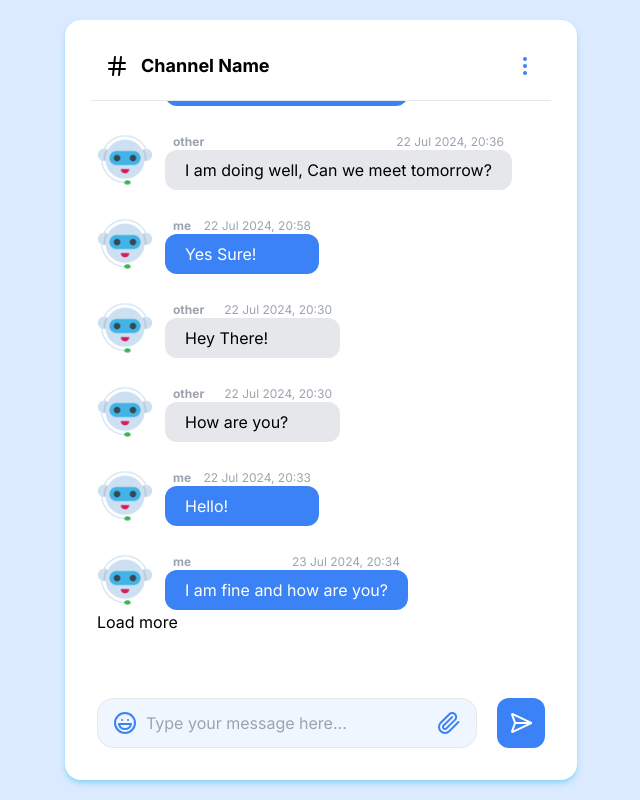
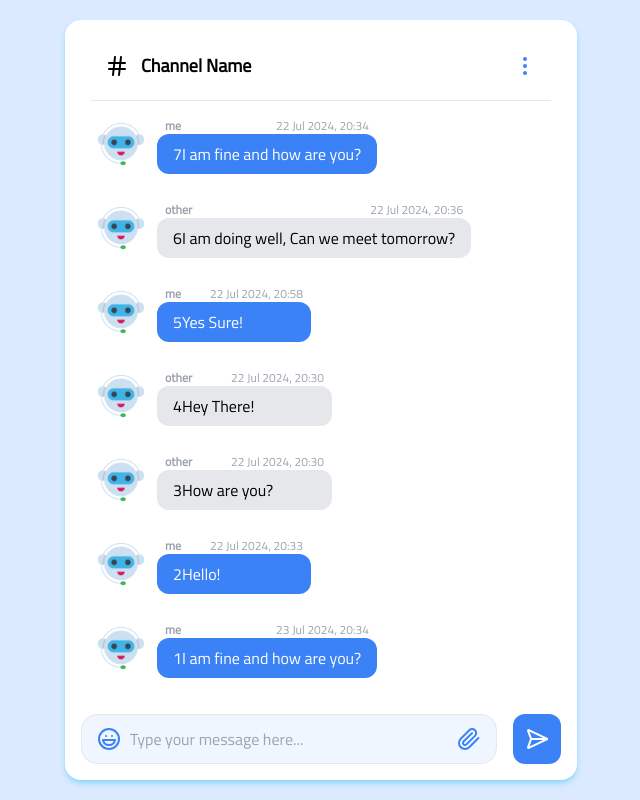
Before and after one commit to DiscordCataloger/sync, a Next.js app: page /chat in a window 1280 px wide. Shown: the whole page, without its empty margins (319-959 px from the left). Built offline with nearby package versions, Linux system fonts and the light colour scheme.

Commit message:
add loading older msg, emoji picker, some transitions

```diff
--- a/package.json
+++ b/package.json
@@ -9,6 +9,8 @@
     "lint": "next lint"
   },
   "dependencies": {
+    "emoji-picker-react": "^4.11.1",
+    "framer-motion": "^11.3.12",
     "lucide-react": "^0.414.0",
     "next": "14.2.5",
     "react": "^18",
--- a/src/app/(backend)/getChannelMsg.js
+++ b/src/app/(backend)/getChannelMsg.js
@@ -5,127 +5,250 @@ export const getChannelMsg = (offset, limit) => {
     {
       icon: "/chat_bot.png",
       from: "Daniel",
-      text: "Hey There!",
+      text: "40 There!",
       time: "22 Jul 2024, 20:30",
     },
     {
       icon: "/chat_bot.png",
       from: "Jonathan",
-      text: "How are you?",
+      text: "39 are you?",
       time: "22 Jul 2024, 20:30",
     },
     {
       icon: "/chat_bot.png",
       from: "me",
-      text: "Hello!",
+      text: "38!",
       time: "22 Jul 2024, 20:33",
     },
     {
       icon: "/chat_bot.png",
       from: "me",
-      text: "I am fine and how are you?",
+      text: "37 am fine and how are you?",
       time: "22 Jul 2024, 20:34",
     },
     {
       icon: "/chat_bot.png",
       from: "other",
-      text: "I am doing well, Can we meet tomorrow?",
+      text: "36 am doing well, Can we meet tomorrow?",
       time: "22 Jul 2024, 20:36",
     },
     {
       icon: "/chat_bot.png",
       from: "me",
-      text: "Yes Sure!",
+      text: "35 Sure!",
       time: "22 Jul 2024, 20:58",
     },
     {
       from: "other",
-      text: "Hey There!",
+      text: "14Hey There!",
+      time: "34 Jul 2024, 20:30",
+      icon: "/chat_bot.png",
+    },
+    {
+      icon: "/chat_bot.png",
+      from: "other",
+      text: "33How are you?",
+      time: "22 Jul 2024, 20:30",
+    },
+    {
+      icon: "/chat_bot.png",
+      from: "me",
+      text: "32Hello!",
+      time: "22 Jul 2024, 20:33",
+    },
+    {
+      icon: "/chat_bot.png",
+      from: "me",
+      text: "31I am fine and how are you?",
+      time: "23 Jul 2024, 20:34",
+    },
+    {
+      icon: "/chat_bot.png",
+      from: "Daniel",
+      text: "30Hey There!",
+      time: "22 Jul 2024, 20:30",
+    },
+    {
+      icon: "/chat_bot.png",
+      from: "Jonathan",
+      text: "29How are you?",
+      time: "22 Jul 2024, 20:30",
+    },
+    {
+      icon: "/chat_bot.png",
+      from: "me",
+      text: "28Hello!",
+      time: "22 Jul 2024, 20:33",
+    },
+    {
+      icon: "/chat_bot.png",
+      from: "me",
+      text: "27I am fine and how are you?",
+      time: "22 Jul 2024, 20:34",
+    },
+    {
+      icon: "/chat_bot.png",
+      from: "other",
+      text: "26I am doing well, Can we meet tomorrow?",
+      time: "22 Jul 2024, 20:36",
+    },
+    {
+      icon: "/chat_bot.png",
+      from: "me",
+      text: "25Yes Sure!",
+      time: "22 Jul 2024, 20:58",
+    },
+    {
+      from: "other",
+      text: "24Hey There!",
       time: "22 Jul 2024, 20:30",
       icon: "/chat_bot.png",
     },
     {
       icon: "/chat_bot.png",
       from: "other",
-      text: "How are you?",
+      text: "23How are you?",
       time: "22 Jul 2024, 20:30",
     },
     {
       icon: "/chat_bot.png",
       from: "me",
-      text: "Hello!",
+      text: "22Hello!",
       time: "22 Jul 2024, 20:33",
     },
     {
       icon: "/chat_bot.png",
       from: "me",
-      text: "I am fine and how are you?",
+      text: "21I am fine and how are you?",
       time: "23 Jul 2024, 20:34",
     },
     {
       icon: "/chat_bot.png",
       from: "Daniel",
-      text: "Hey There!",
+      text: "20Hey There!",
       time: "22 Jul 2024, 20:30",
     },
     {
       icon: "/chat_bot.png",
       from: "Jonathan",
-      text: "How are you?",
+      text: "19How are you?",
       time: "22 Jul 2024, 20:30",
     },
     {
       icon: "/chat_bot.png",
       from: "me",
-      text: "Hello!",
+      text: "18Hello!",
       time: "22 Jul 2024, 20:33",
     },
     {
       icon: "/chat_bot.png",
       from: "me",
-      text: "I am fine and how are you?",
+      text: "17I am fine and how are you?",
       time: "22 Jul 2024, 20:34",
     },
     {
       icon: "/chat_bot.png",
       from: "other",
-      text: "I am doing well, Can we meet tomorrow?",
+      text: "16I am doing well, Can we meet tomorrow?",
       time: "22 Jul 2024, 20:36",
     },
     {
       icon: "/chat_bot.png",
       from: "me",
-      text: "Yes Sure!",
+      text: "15es Sure!",
       time: "22 Jul 2024, 20:58",
     },
     {
       from: "other",
-      text: "Hey There!",
+      text: "14Hey There!",
       time: "22 Jul 2024, 20:30",
       icon: "/chat_bot.png",
     },
     {
       icon: "/chat_bot.png",
       from: "other",
-      text: "How are you?",
+      text: "13How are you?",
       time: "22 Jul 2024, 20:30",
     },
     {
       icon: "/chat_bot.png",
       from: "me",
-      text: "Hello!",
+      text: "12Hello!",
       time: "22 Jul 2024, 20:33",
     },
     {
       icon: "/chat_bot.png",
       from: "me",
-      text: "I am fine and how are you?",
+      text: "11I am fine and how are you?",
+      time: "23 Jul 2024, 20:34",
+    },
+    {
+      icon: "/chat_bot.png",
+      from: "Daniel",
+      text: "10Hey There!",
+      time: "22 Jul 2024, 20:30",
+    },
+    {
+      icon: "/chat_bot.png",
+      from: "Jonathan",
+      text: "9How are you?",
+      time: "22 Jul 2024, 20:30",
+    },
+    {
+      icon: "/chat_bot.png",
+      from: "me",
+      text: "8Hello!",
+      time: "22 Jul 2024, 20:33",
+    },
+    {
+      icon: "/chat_bot.png",
+      from: "me",
+      text: "7I am fine and how are you?",
+      time: "22 Jul 2024, 20:34",
+    },
+    {
+      icon: "/chat_bot.png",
+      from: "other",
+      text: "6I am doing well, Can we meet tomorrow?",
+      time: "22 Jul 2024, 20:36",
+    },
+    {
+      icon: "/chat_bot.png",
+      from: "me",
+      text: "5Yes Sure!",
+      time: "22 Jul 2024, 20:58",
+    },
+    {
+      from: "other",
+      text: "4Hey There!",
+      time: "22 Jul 2024, 20:30",
+      icon: "/chat_bot.png",
+    },
+    {
+      icon: "/chat_bot.png",
+      from: "other",
+      text: "3How are you?",
+      time: "22 Jul 2024, 20:30",
+    },
+    {
+      icon: "/chat_bot.png",
+      from: "me",
+      text: "2Hello!",
+      time: "22 Jul 2024, 20:33",
+    },
+    {
+      icon: "/chat_bot.png",
+      from: "me",
+      text: "1I am fine and how are you?",
       time: "23 Jul 2024, 20:34",
     },
   ];
-  const displayData = data.slice(
-    data.length - offset - limit,
-    data.length - offset
-  );
-  return displayData;
+  data.forEach((e, i) => (e["id"] = i));
+  if (data.length - offset >= 0) {
+    const displayData = data.slice(
+      data.length - offset - limit < 0 ? 0 : data.length - offset - limit,
+      data.length - offset
+    );
+    return displayData.reverse();
+  }
 };
--- a/src/app/(frontend)/(components)/(channelui)/ChannelHeader.js
+++ b/src/app/(frontend)/(components)/(channelui)/ChannelHeader.js
@@ -6,7 +6,7 @@ export default function ChannelHeader({ name }) {
     <>
       <div className="flex justify-between items-center px-10 py-8 pb-5">
         <div className="flex items-center">
-          <Hash className="mr-3 w-6 h-6" />
+          <Hash className="mr-3 w-6 h-6 text-black" />
           <div className="flex flex-col text-lg font-bold text-black">
             {name}
           </div>
--- a/src/app/(frontend)/(components)/(channelui)/InputMessage.js
+++ b/src/app/(frontend)/(components)/(channelui)/InputMessage.js
@@ -1,13 +1,46 @@
 "use client";
+import { useState, useRef, useEffect } from "react";
 import { Paperclip, Laugh, SendHorizontal } from "lucide-react";
+import EmojiPicker from "emoji-picker-react";
 
 export default function InputMessage({ input, setInput, sendMessage }) {
+  const [isEmoji, setIsEmoji] = useState(false);
+  const inputRef = useRef(null);
+  const emojiPickerRef = useRef(null);
+  const emojiIconRef = useRef(null);
+
+  const toggleEmoji = () => {
+    setIsEmoji(!isEmoji);
+  };
+
+  const handleClickOutside = (event) => {
+    if (
+      emojiPickerRef.current &&
+      !emojiPickerRef.current.contains(event.target) &&
+      !emojiIconRef.current.contains(event.target)
+    ) {
+      setIsEmoji(false);
+    }
+  };
+
+  useEffect(() => {
+    if (isEmoji) {
+      document.addEventListener("mousedown", handleClickOutside);
+    } else {
+      document.removeEventListener("mousedown", handleClickOutside);
+    }
+    return () => {
+      document.removeEventListener("mousedown", handleClickOutside);
+    };
+  }, [isEmoji]);
+
   return (
-    <div className="p-8 flex gap-5 justify-center items-center">
+    <div className="p-4 flex gap-4 justify-center items-center relative">
       <div className="relative w-full">
         <Laugh
           className="text-blue-500 absolute left-4 top-1/2 transform -translate-y-1/2 cursor-pointer hover:text-blue-600"
-          onClick={null}
+          onClick={() => toggleEmoji()}
+          ref={emojiIconRef}
         />
         <input
           type="text"
@@ -16,6 +49,7 @@ export default function InputMessage({ input, setInput, sendMessage }) {
           onKeyDown={(e) => e.key === "Enter" && sendMessage()}
           className="w-full px-12 p-3 border rounded-2xl focus:outline-none bg-blue-50 text-black"
           placeholder="Type your message here..."
+          ref={inputRef}
         />
         <Paperclip
           className="text-blue-500 absolute right-4 top-1/2 transform -translate-y-1/2 cursor-pointer hover:text-blue-600"
@@ -28,6 +62,23 @@ export default function InputMessage({ input, setInput, sendMessage }) {
       >
         <SendHorizontal />
       </div>
+      {isEmoji && (
+        <div
+          ref={emojiPickerRef}
+          className="absolute bottom-20 left-1/2 transform -translate-x-1/2 z-10"
+        >
+          <EmojiPicker
+            onEmojiClick={(emoji) => {
+              setInput((prevInput) => `${prevInput}${emoji.emoji}`);
+              setIsEmoji(false);
+              inputRef.current.focus();
+            }}
+            disableSearchBar
+            disableAutoFocus
+            emojiStyle="twitter"
+          />
+        </div>
+      )}
     </div>
   );
 }
--- a/src/app/(frontend)/(components)/(channelui)/MessageItem.js
+++ b/src/app/(frontend)/(components)/(channelui)/MessageItem.js
@@ -22,7 +22,7 @@ export default function MessageItem({ icon, userName, text, time }) {
 
   return (
     <div className={`flex justify-start items-center mt-6`}>
-      <img src={icon} className="mr-3 w-14 h-14 rounded-full" />
+      <img src={icon} className="mr-3 lg:w-12 lg:h-12 w-10 h-10 rounded-full" />
       <div className={`flex flex-col items-start`}>
         <div className="flex w-full justify-between items-center gap-3 text-xs text-gray-400 mt-1 px-2">
           <div className="font-bold">{userName}</div>
@@ -30,7 +30,7 @@ export default function MessageItem({ icon, userName, text, time }) {
         </div>
         <div
           style={{ minWidth: `${userName.length * 7 + 140}px` }}
-          className={`py-2 px-5 rounded-xl text-wrap ${
+          className={`py-2 px-4 rounded-xl text-wrap ${
             userName === "me" ? "bg-blue-500" : "bg-gray-200"
           } ${userName === "me" ? "text-white" : "text-black"}`}
         >
--- a/src/app/(frontend)/(components)/(channelui)/MessageList.js
+++ b/src/app/(frontend)/(components)/(channelui)/MessageList.js
@@ -1,50 +1,60 @@
 "use client";
 import { useEffect, useRef, useState } from "react";
+import { motion } from "framer-motion";
 import style from "../ChannelUI.module.css";
 import MessageItem from "./MessageItem";
 import { getChannelMsg } from "@/app/(backend)/getChannelMsg";
 import { useInView } from "react-intersection-observer";
 
-const NUMBER_OF_MSG_TO_FETCH = 5;
+const NUMBER_OF_MSG_TO_FETCH = 8;
 
-export default function MessageList({ msg, setMsg }) {
+export default function MessageList({ msg, setMsg, addMsg }) {
   const bottomRef = useRef(null);
-
   const [offset, setOffset] = useState(NUMBER_OF_MSG_TO_FETCH);
   const { ref, inView } = useInView();
 
-  const loadMoreMsg = () => {
-    const loadMsg = getChannelMsg(offset, NUMBER_OF_MSG_TO_FETCH);
-    console.log(loadMsg);
-    setMsg([...loadMsg, ...msg]);
-    setOffset(offset + NUMBER_OF_MSG_TO_FETCH);
+  const loadMoreMsg = async () => {
+    const loadMsg = await getChannelMsg(offset, NUMBER_OF_MSG_TO_FETCH);
+    if (loadMsg) {
+      setTimeout(() => {
+        setMsg((prevMsg) => [...prevMsg, ...loadMsg]);
+        setOffset((prevOffset) => prevOffset + NUMBER_OF_MSG_TO_FETCH);
+      }, 500);
+    }
   };
 
-  // auto scroll to bottom
   useEffect(() => {
     bottomRef.current?.scrollIntoView({ behavior: "smooth" });
-  }, [msg]);
+  }, [addMsg]);
 
-  // useEffect(() => {
-  //   if (inView) {
-  //     loadMoreMsg();
-  //   }
-  // }, [inView]);
+  useEffect(() => {
+    if (inView) {
+      loadMoreMsg();
+    }
+  }, [inView]);
 
   return (
-    <div className={`flex-grow p-8 overflow-y-auto ${style.scrollableContent}`}>
-      {/* <div ref={ref}>Loading...</div> */}
-      {msg.map((msg, index) => (
-        <MessageItem
-          key={index}
-          icon={msg.icon}
-          userName={msg.from}
-          text={msg.text}
-          time={msg.time}
-        />
+    <div
+      className={`flex flex-col-reverse flex-grow p-8 pb-5 overflow-y-auto ${style.scrollableContent}`}
+    >
+      <div ref={bottomRef}></div>
+      {msg.map((message) => (
+        <motion.div
+          key={message.id}
+          initial={{ opacity: 0, x: -20 }}
+          animate={{ opacity: 1, x: 0 }}
+          exit={{ opacity: 0, x: -20 }}
+          transition={{ type: "spring", bounce: 0.4, duration: 0.8 }}
+        >
+          <MessageItem
+            icon={message.icon}
+            userName={message.from}
+            text={message.text}
+            time={message.time}
+          />
+        </motion.div>
       ))}
-      <button onClick={loadMoreMsg}>Load more</button>
-      <div ref={bottomRef}></div>
+      <div ref={ref}></div>
     </div>
   );
 }
--- a/src/app/(frontend)/(components)/ChannelUI.js
+++ b/src/app/(frontend)/(components)/ChannelUI.js
@@ -4,12 +4,18 @@ import ChannelHeader from "./(channelui)/ChannelHeader";
 import InputMessage from "./(channelui)/InputMessage";
 import MessageList from "./(channelui)/MessageList";
 import { getChannelMsg } from "@/app/(backend)/getChannelMsg";
+import { Titillium_Web } from "next/font/google";
+
+const font = Titillium_Web({
+  weight: "400",
+  subsets: ["latin"],
+});
 
 export default function ChannelUI({ name }) {
-  // offset, limit msg
-  const initialMsg = getChannelMsg(0, 10);
+  const initialMsg = getChannelMsg(0, 8);
   const [msg, setMsg] = useState(initialMsg);
   const [input, setInput] = useState("");
+  const [addMsg, setAddMsg] = useState(true);
 
   const sendMessage = () => {
     if (input.trim()) {
@@ -33,23 +39,25 @@ export default function ChannelUI({ name }) {
       } ${currentTime.getFullYear()}, ${currentTime.getHours()}:${String(
         currentTime.getMinutes()
       ).padStart(2, "0")}`;
-      setMsg([
-        ...msg,
-        { from: "me", text: input, time: formattedTime, icon: "/chat_bot.png" },
-      ]);
+      const newMsg = {
+        id: Date.now(), // Use timestamp as unique id
+        from: "me",
+        text: input,
+        time: formattedTime,
+        icon: "/chat_bot.png",
+      };
+      setMsg([newMsg, ...msg]);
       setInput("");
+      setAddMsg(!addMsg);
     }
   };
 
   return (
-    <div className="w-[40%] min-w-[480px] h-[95%] bg-white rounded-2xl flex flex-col shadow-md shadow-sky-400/40">
-      {/* Header */}
+    <div
+      className={`${font.className} w-[40%] min-w-[400px] h-[95%] bg-white rounded-2xl flex flex-col shadow-md shadow-sky-400/40`}
+    >
       <ChannelHeader name={name} />
-
-      {/* Messages */}
-      <MessageList msg={msg} setMsg={setMsg} />
-
-      {/* Input */}
+      <MessageList msg={msg} setMsg={setMsg} addMsg={addMsg} />
       <InputMessage
         input={input}
         setInput={setInput}
```
Also changed, not shown: 1 other file (tests, documents, lock files or other folders).
